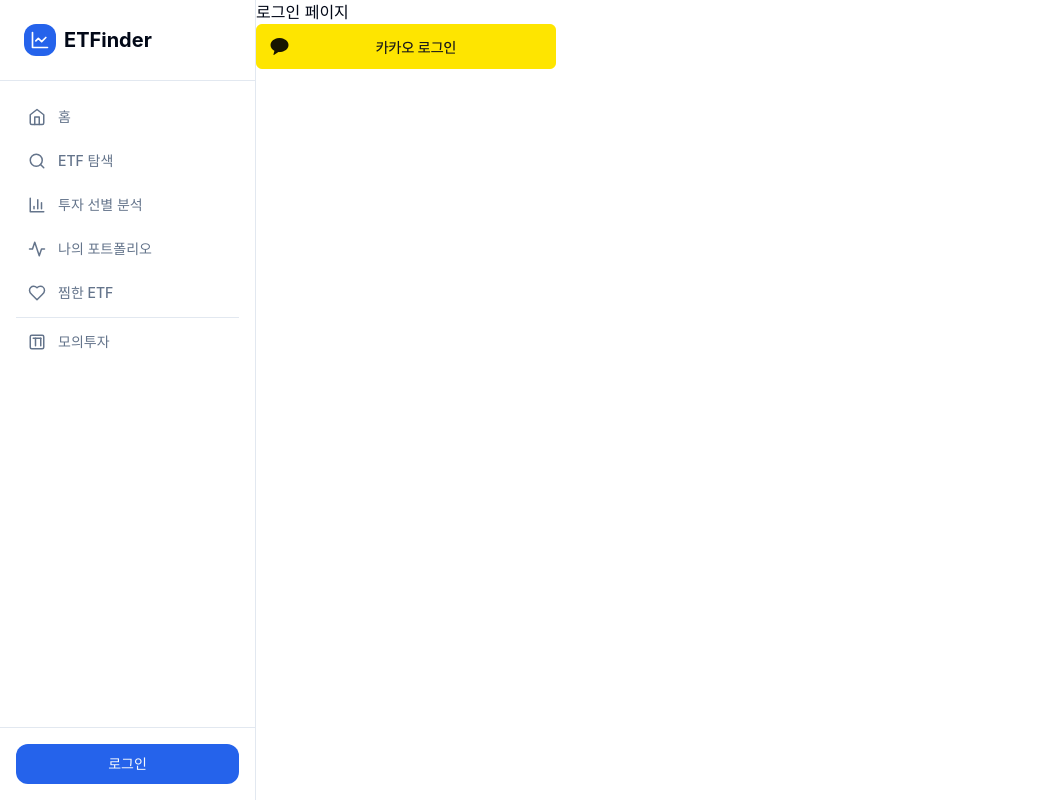
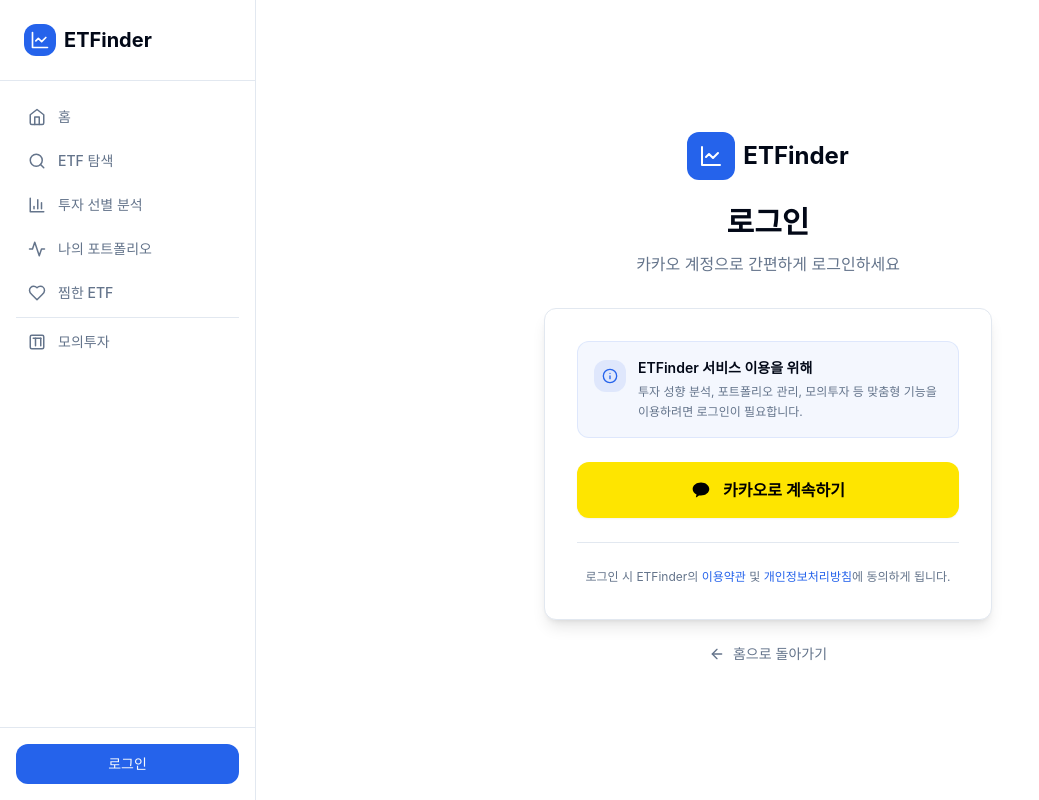
Before and after one commit to minjeongkimm/etfinder, a Vue app in the folder ETFinder/frontend/: page /login in a window 1280 px wide. Shown: the whole page, without its empty margins (0-1039 px from the left). Built offline with nearby package versions, Linux system fonts and the light colour scheme; no server answers; a web font is replaced by a local one.

Commit message:
feat: 카카오 소셜 로그인 UI 구현
- LoginView: 카카오 전용 로그인 화면, Neo-Fintech Trust 디자인 적용
- KakaoCallback: 로딩 스피너 및 메시지로 사용자 경험 개선

```diff
--- a/ETFinder/frontend/src/views/KakaoCallback.vue
+++ b/ETFinder/frontend/src/views/KakaoCallback.vue
@@ -1,27 +1,54 @@
 <template>
-  <div>
-    <h3>로그인 처리 중입니다... 잠시만 기다려주세요 🚀</h3>
+  <div class="min-h-screen bg-background flex items-center justify-center p-4">
+    <div class="text-center">
+      <!-- 로고 -->
+      <div class="inline-flex items-center gap-2 mb-8">
+        <div class="w-12 h-12 bg-primary rounded-xl flex items-center justify-center">
+          <svg xmlns="http://www.w3.org/2000/svg" width="24" height="24" viewBox="0 0 24 24" fill="none" stroke="white" stroke-width="2" stroke-linecap="round" stroke-linejoin="round"><path d="M3 3v18h18"/><path d="m19 9-5 5-4-4-3 3"/></svg>
+        </div>
+        <span class="text-2xl font-bold text-foreground">ETFinder</span>
+      </div>
+
+      <!-- 로딩 스피너 -->
+      <div class="mb-6">
+        <div class="animate-spin rounded-full h-16 w-16 border-b-4 border-primary mx-auto"></div>
+      </div>
+
+      <!-- 메시지 -->
+      <h2 class="text-2xl font-bold text-foreground mb-2">로그인 처리 중입니다</h2>
+      <p class="text-muted-foreground">잠시만 기다려주세요...</p>
+    </div>
+
+    <!-- 배경 장식 -->
+    <div class="fixed top-20 right-20 w-72 h-72 bg-primary/5 rounded-full blur-3xl -z-10"></div>
+    <div class="fixed bottom-20 left-20 w-96 h-96 bg-primary/3 rounded-full blur-3xl -z-10"></div>
   </div>
 </template>
 
 <script setup>
-import { onMounted } from 'vue';
-import { useRoute } from 'vue-router';
-import { useAuthStore } from '@/stores/auth';
+import { useAuthStore } from '@/stores/auth'
+import { onMounted } from 'vue'
+import { useRoute } from 'vue-router'
 
-const route = useRoute();
-const authStore = useAuthStore();
+const route = useRoute()
+const authStore = useAuthStore()
 
 onMounted(() => {
   // 1. 주소창의 ?code=... 값 가져오기
-  const code = route.query.code;
+  const code = route.query.code
 
   if (code) {
     // 2. Pinia 액션 호출
-    console.log("인가 코드 확인:", code);
-    authStore.kakaoLogin(code);
+    console.log("인가 코드 확인:", code)
+    authStore.kakaoLogin(code)
   } else {
-    alert("인가 코드가 없습니다.");
+    alert("인가 코드가 없습니다.")
+    // 로그인 페이지로 리다이렉트
+    window.location.href = "/login"
   }
-});
+})
 </script>
+
+<style scoped>
+/* Tailwind로 처리 */
+</style>
--- a/ETFinder/frontend/src/views/LoginView.vue
+++ b/ETFinder/frontend/src/views/LoginView.vue
@@ -1,27 +1,93 @@
 <template>
-  <div>
-    <h1>로그인 페이지</h1>
-    <img :src="kakaoLoginBtn" alt="카카오 로그인" @click="kakaoLogin" class="kakao-img-btn"/>
+  <div class="min-h-screen bg-background flex items-center justify-center p-4">
+    <div class="w-full max-w-md">
+      <!-- 로고 및 헤더 -->
+      <div class="text-center mb-8">
+        <div class="inline-flex items-center gap-2 mb-6">
+          <div class="w-12 h-12 bg-primary rounded-xl flex items-center justify-center">
+            <svg xmlns="http://www.w3.org/2000/svg" width="24" height="24" viewBox="0 0 24 24" fill="none" stroke="white" stroke-width="2" stroke-linecap="round" stroke-linejoin="round"><path d="M3 3v18h18"/><path d="m19 9-5 5-4-4-3 3"/></svg>
+          </div>
+          <span class="text-2xl font-bold text-foreground">ETFinder</span>
+        </div>
+
+        <h1 class="text-3xl font-bold text-foreground mb-3">
+          로그인
+        </h1>
+        <p class="text-muted-foreground">
+          카카오 계정으로 간편하게 로그인하세요
+        </p>
+      </div>
+
+      <!-- 로그인 카드 -->
+      <div class="rounded-xl border border-border bg-card shadow-lg p-8">
+        <!-- 서비스 설명 -->
+        <div class="mb-6 p-4 bg-primary/5 rounded-lg border border-primary/10">
+          <div class="flex items-start gap-3">
+            <div class="w-8 h-8 bg-primary/10 rounded-lg flex items-center justify-center flex-shrink-0 mt-0.5">
+              <svg xmlns="http://www.w3.org/2000/svg" width="16" height="16" viewBox="0 0 24 24" fill="none" stroke="currentColor" stroke-width="2" stroke-linecap="round" stroke-linejoin="round" class="text-primary"><circle cx="12" cy="12" r="10"/><path d="M12 16v-4"/><path d="M12 8h.01"/></svg>
+            </div>
+            <div>
+              <h3 class="text-sm font-semibold text-foreground mb-1">ETFinder 서비스 이용을 위해</h3>
+              <p class="text-xs text-muted-foreground leading-relaxed">
+                투자 성향 분석, 포트폴리오 관리, 모의투자 등 맞춤형 기능을 이용하려면 로그인이 필요합니다.
+              </p>
+            </div>
+          </div>
+        </div>
+
+        <!-- 카카오 로그인 버튼 -->
+        <button
+          @click="handleKakaoLogin"
+          class="w-full flex items-center justify-center gap-3 px-6 py-4 bg-[#FEE500] hover:bg-[#FDD835] text-[#000000] font-semibold rounded-xl transition-all duration-200 shadow-sm hover:shadow-md"
+        >
+          <svg width="20" height="20" viewBox="0 0 24 24" fill="currentColor" xmlns="http://www.w3.org/2000/svg">
+            <path d="M12 3C6.477 3 2 6.477 2 10.8c0 2.827 1.875 5.307 4.687 6.707-.195.72-.687 2.507-.788 2.91-.12.48.165.473.345.343.15-.105 2.355-1.605 3.36-2.295.75.105 1.53.165 2.325.165 5.523 0 10-3.477 10-7.8S17.523 3 12 3z"/>
+          </svg>
+          <span>카카오로 계속하기</span>
+        </button>
+
+        <!-- 추가 안내 -->
+        <div class="mt-6 pt-6 border-t border-border">
+          <p class="text-xs text-muted-foreground text-center leading-relaxed">
+            로그인 시 ETFinder의
+            <a href="#" class="text-primary hover:underline">이용약관</a>
+            및
+            <a href="#" class="text-primary hover:underline">개인정보처리방침</a>에
+            동의하게 됩니다.
+          </p>
+        </div>
+      </div>
+
+      <!-- 게스트 안내 -->
+      <div class="mt-6 text-center">
+        <router-link
+          to="/"
+          class="inline-flex items-center gap-2 text-sm text-muted-foreground hover:text-foreground transition-colors"
+        >
+          <svg xmlns="http://www.w3.org/2000/svg" width="16" height="16" viewBox="0 0 24 24" fill="none" stroke="currentColor" stroke-width="2" stroke-linecap="round" stroke-linejoin="round"><path d="m12 19-7-7 7-7"/><path d="M19 12H5"/></svg>
+          홈으로 돌아가기
+        </router-link>
+      </div>
+    </div>
+
+    <!-- 배경 장식 -->
+    <div class="fixed top-20 right-20 w-72 h-72 bg-primary/5 rounded-full blur-3xl -z-10"></div>
+    <div class="fixed bottom-20 left-20 w-96 h-96 bg-primary/3 rounded-full blur-3xl -z-10"></div>
   </div>
 </template>
 
 <script setup>
-import kakaoLoginBtn from '@/assets/images/kakao_login_medium_wide.png';
+// import.meta.env 객체를 통해 .env 파일의 값을 가져옴
+const REST_API_KEY = import.meta.env.VITE_KAKAO_API_KEY
+const REDIRECT_URI = import.meta.env.VITE_REDIRECT_URI
 
-// import.meta.env 객체를 통해 .env 파일의 값을 가져옴
-const REST_API_KEY = import.meta.env.VITE_KAKAO_API_KEY;
-const REDIRECT_URI = import.meta.env.VITE_REDIRECT_URI;
+const kakaoAuthUrl = `https://kauth.kakao.com/oauth/authorize?client_id=${REST_API_KEY}&redirect_uri=${REDIRECT_URI}&response_type=code`
 
-const kakaoAuthUrl = `https://kauth.kakao.com/oauth/authorize?client_id=${REST_API_KEY}&redirect_uri=${REDIRECT_URI}&response_type=code`;
-
-const kakaoLogin = () => {
-  window.location.href = kakaoAuthUrl;
+const handleKakaoLogin = () => {
+  window.location.href = kakaoAuthUrl
 }
 </script>
 
 <style scoped>
-.kakao-img-btn{
-  cursor: pointer;
-}
-
+/* Tailwind로 처리 */
 </style>
```
